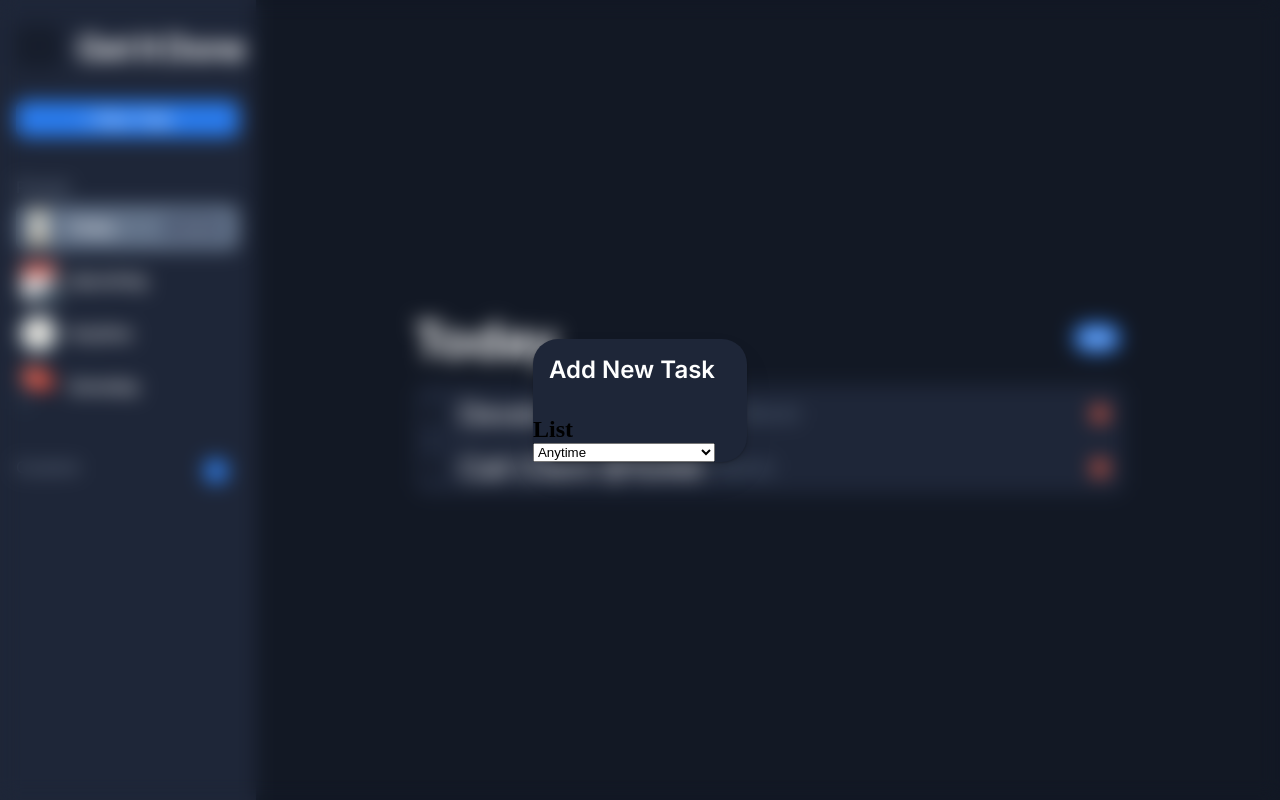
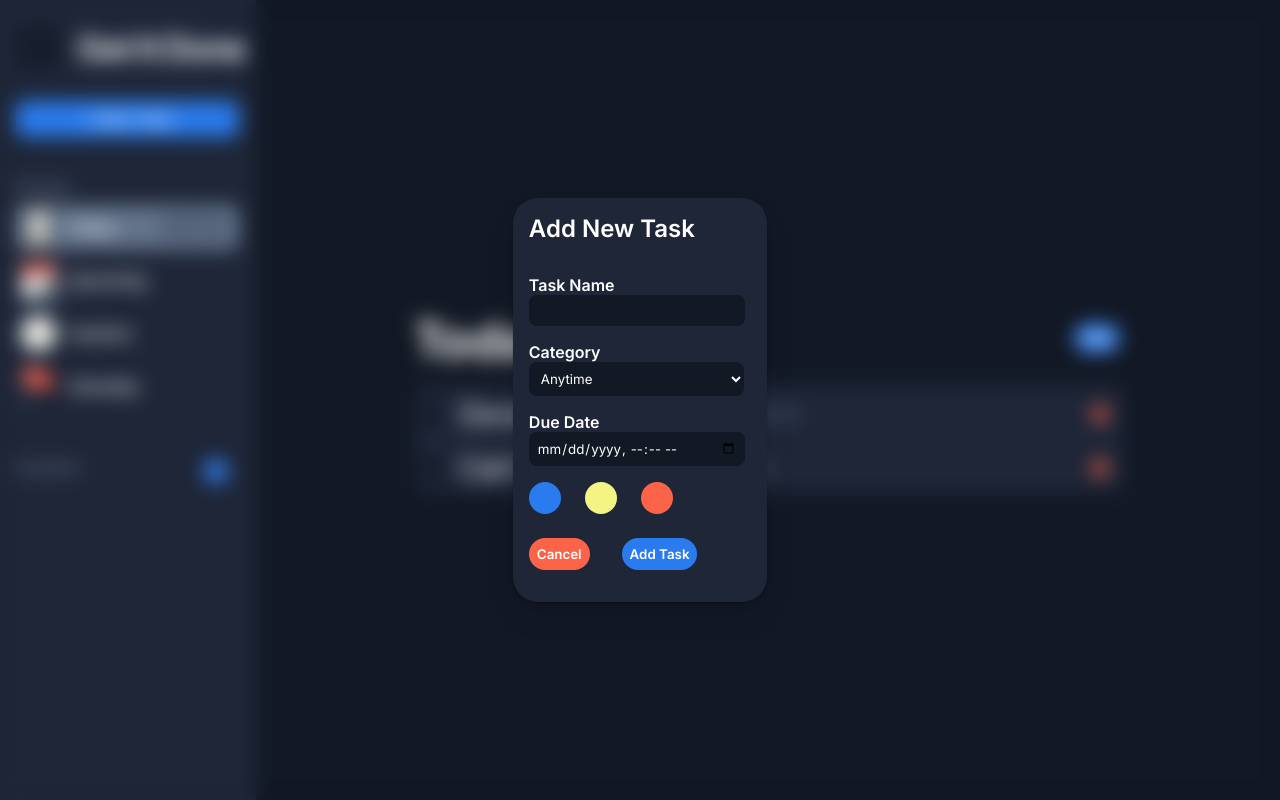
Before and after one commit to JayceDevelops/Get-It-Done, a website built with webpack: page src/template.html in a window 1280 px wide. Both pictures are taken after a click on the button "+ New Task". Built offline with nearby package versions, Linux system fonts and the light colour scheme.

Commit message:
User can now add tasks, Just need to create logic to display tasks

```diff
--- a/src/modules/rendermodal.js
+++ b/src/modules/rendermodal.js
@@ -6,6 +6,8 @@ import VacationIcon from "../assets/vacation.svg";
 import { InitSidebar } from "./init-sidebar";
 
 let selectedIcon = HomeIcon;
+
+let urgencyLevel = "noturgent";
 
 export const RenderModal = (type) => {
 
@@ -21,16 +23,29 @@ export const RenderModal = (type) => {
     const body = document.querySelector('body');
 
     if (type === "task"){
+
+        const taskDiv = document.createElement('div');
+        taskDiv.classList.add('taskdiv');
+
         modalHeading.textContent = 'Add New Task';
-        modal.appendChild(modalHeading);
+        taskDiv.appendChild(modalHeading);
+
+        const taskName = document.createElement('h2');
+        taskName.textContent = "Task Name";
+        taskDiv.appendChild(taskName);
+
+        const taskNameInput = document.createElement('input');
+        taskNameInput.id = "taskName";
+        taskDiv.appendChild(taskNameInput);
 
         const listheading = document.createElement('h2');
-        listheading.textContent = "List";
-        modal.appendChild(listheading);
+        listheading.textContent = "Category";
+        taskDiv.appendChild(listheading);
 
         const categories = getListOfCategories();
         const dropdown = document.createElement('select');
-        modal.appendChild(dropdown);
+        dropdown.id = "categorydropdown";
+        taskDiv.appendChild(dropdown);
 
         categories.forEach((category) => {
             const option = document.createElement('option');
@@ -39,16 +54,62 @@ export const RenderModal = (type) => {
             dropdown.appendChild(option);
         });
 
-        modal.appendChild(dropdown);
+        const dueDateHeading = document.createElement('h2');
+        dueDateHeading.textContent = "Due Date";
+        taskDiv.appendChild(dueDateHeading);
+
+        const date = document.createElement('input');
+        date.type = 'datetime-local';
+        date.id = 'date';
+        taskDiv.appendChild(date);
+
+        const urgencyLevels = document.createElement('div');
+        urgencyLevels.classList.add('urgency');
+
+        const notUrgent = document.createElement('div');
+        notUrgent.classList.add('noturgent');
+        urgencyLevels.appendChild(notUrgent);
+
+        const slightUrgent = document.createElement('div');
+        slightUrgent.classList.add('slighturgent');
+        urgencyLevels.appendChild(slightUrgent);
+
+        const urgent = document.createElement('div');
+        urgent.classList.add('urgent');
+        urgencyLevels.appendChild(urgent);
+
+        taskDiv.appendChild(urgencyLevels);
+
+        const taskButtons = document.createElement('div');
+        taskButtons.classList.add('taskbuttons');
+
+        const cancelTask = document.createElement('button');
+        cancelTask.classList.add('canceltask');
+        cancelTask.textContent = "Cancel";
+        taskButtons.appendChild(cancelTask);
+
+        const addTask = document.createElement('button');
+        addTask.classList.add('addtask');
+        addTask.textContent = "Add Task";
+        taskButtons.appendChild(addTask);
+
+        taskDiv.appendChild(taskButtons);
+        modal.appendChild(taskDiv);
+
+        createCancelEvent(modalBackground, cancelTask);
+        createAddEvent(modalBackground, modal, addTask, "task");
 
         modalBackground.appendChild(modal);
         body.insertBefore(modalBackground, container);
     }
     else {
 
+        const categoryDiv = document.createElement('div');
+        categoryDiv.classList.add('categorydiv');
+
         // Heading
         modalHeading.textContent = 'Create New Category';
-        modal.appendChild(modalHeading);
+        categoryDiv.appendChild(modalHeading);
 
         // Input Heading and Text Box
         const inputDiv = document.createElement('div');
@@ -62,7 +123,7 @@ export const RenderModal = (type) => {
         input.id = 'category';
         inputDiv.appendChild(input);
 
-        modal.appendChild(inputDiv);
+        categoryDiv.appendChild(inputDiv);
 
         // Icon Chooser
         const iconDiv = document.createElement('div');
@@ -113,7 +174,7 @@ export const RenderModal = (type) => {
         });
 
 
-        modal.appendChild(iconDiv);
+        categoryDiv.appendChild(iconDiv);
 
         // Cancel and Add Button
         const buttonDiv = document.createElement('div');
@@ -129,10 +190,11 @@ export const RenderModal = (type) => {
         addButton.textContent = 'Add Category';
         buttonDiv.appendChild(addButton);
 
-        modal.appendChild(buttonDiv);
+        categoryDiv.appendChild(buttonDiv);
+        modal.appendChild(categoryDiv);
 
         createCancelEvent(modalBackground, cancelButton);
-        createAddEvent(modalBackground, modal, addButton);
+        createAddEvent(modalBackground, modal, addButton, "category");
 
         modalBackground.appendChild(modal);
         body.insertBefore(modalBackground, container);
@@ -157,10 +219,10 @@ const createCancelEvent = (container, cancel) => {
     });
 };
 
-const createAddEvent = (container, modal, add) => {
+const createAddEvent = (container, modal, add, type) => {
 
+    if (type === "category"){
         add.addEventListener("click", () => {
-
 
             let CustomCategories = localStorage.getItem('Custom');
             CustomCategories = JSON.parse(CustomCategories);
@@ -183,8 +245,38 @@ const createAddEvent = (container, modal, add) => {
 
             InitSidebar();
 
+            modal.remove()
+        });
+    }
+    else {
+        add.addEventListener("click", () => {
+            let tasks = localStorage.getItem('Tasks');
+            tasks = JSON.parse(tasks);
+
+            const taskName = document.querySelector("#taskName").value;
+
+            const dropdown = document.querySelector('#categorydropdown');
+            const dropdownvalue = dropdown.options[dropdown.selectedIndex].text;
+
+            const duedate = document.querySelector('#date').value;
+
+            const task = {
+                id: crypto.randomUUID(),
+                name: taskName,
+                category: dropdownvalue,
+                duedate: duedate,
+                urgency: urgencyLevel
+            }
+
+            tasks.push(task);
+
+            tasks = JSON.stringify(tasks);
+            localStorage.setItem('Tasks', tasks);
+
+            focusBackground(container);
             modal.remove();
         });
+    };
 };
 
 const updateImageSelectedBorder = () => {
--- a/src/styling/main.css
+++ b/src/styling/main.css
@@ -356,32 +356,33 @@ main > .tasks > .task > .urgency > .color{
                 0 4px 8px rgba(0, 0, 0, 0.12),
                 0 16px 32px rgba(0, 0, 0, 0.06);
 
-    display: grid;
-    grid-template-rows: min-content min-content min-content auto;
+    display: flex;
+    align-items: start;
+    justify-content: center;
+    flex-direction: column;
 
 }
 
-.modal > h1 {
+.modal > .categorydiv > h1 {
     font-family: var(--font-body);
     font-size: clamp(1.25rem, 4vw, 1.5rem);
     color: var(--text-primary);
     padding: 1rem 0 2rem 1rem;
-
 }
 
-.modal > div {
+.modal > .categorydiv > div {
     padding-left: 1rem;
     font-family: var(--font-body);
     color: var(--text-primary);
     font-size: clamp(0.25rem, 4vw, 0.55rem);
 }
 
-.modal > div > h2 {
+.modal > .categorydiv > div > h2 {
     font-weight: 400;
     padding-bottom: 0.5rem;
 }
 
-.modal > div > input {
+.modal > .categorydiv > div > input {
     width: 90%;
     padding: 0.5rem;
 
@@ -393,11 +394,11 @@ main > .tasks > .task > .urgency > .color{
     color: var(--text-primary);
 }
 
-.modal > .IconDiv {
+.modal > .categorydiv > .IconDiv {
     padding-top: 2rem;
 }
 
-.modal > .IconDiv > .icon {
+.modal > .categorydiv > .IconDiv > .icon {
     border-radius: 10px;
     padding: 0.15rem;
     border: 2px solid var(--color-border);
@@ -405,11 +406,11 @@ main > .tasks > .task > .urgency > .color{
     cursor: pointer;
 }
 
-.modal > .IconDiv > .home {
+.modal > .categorydiv > .IconDiv > .home {
     margin-left: 0 !important;
 }
 
-.modal > .modalbuttons {
+.modal > .categorydiv > .modalbuttons {
     padding-top: 2rem;
     display: flex;
     align-items: center;
@@ -417,7 +418,7 @@ main > .tasks > .task > .urgency > .color{
     gap: 2rem;
 }
 
-.modal > .modalbuttons > button {
+.modal > .categorydiv > .modalbuttons > button {
     margin-bottom: 2rem;
     padding: 0.5rem;
 
@@ -431,17 +432,119 @@ main > .tasks > .task > .urgency > .color{
     cursor: pointer;
 }
 
-.modal > .modalbuttons > .cancel {
+.modal > .categorydiv > .modalbuttons > .cancel {
     background-color: var(--urgent);
 }
 
-.deleteCategoryDiv {
+.modal > .taskdiv > h1 {
+    font-family: var(--font-body);
+    font-size: clamp(1.25rem, 4vw, 1.5rem);
+    color: var(--text-primary);
+    padding: 1rem 0 1rem 1rem;
+}
+
+.modal > .taskdiv > h2 {
+    padding-left: 1rem;
+    font-family: var(--font-body);
+    color: var(--text-primary);
+    font-size: clamp(0.75rem, 4vw, 1rem);
+    margin-top: 1rem;
+}
+
+.modal > .taskdiv > input#taskName {
+    width: 90%;
+    padding: 0.5rem;
+    margin-left: 1rem;
+
+    border-radius: 8px;
+    border: none;
+    outline: none;
+
+    background-color: var(--bg-main);
+    color: var(--text-primary);
+}
+
+.modal > .taskdiv > select {
+    width: 97%;
+    padding: 0.5rem;
+
+    border-radius: 8px;
+    border: none;
+    outline: none;
+
+    background-color: var(--bg-main);
+
+    font-family: var(--font-body);
+    color: var(--text-primary);
+
+    margin-left: 1rem;
+}
+
+.modal > .taskdiv > input#date {
+    margin-left: 1rem;
+    width: 90%;
+
+    padding: 0.5rem;
+
+    border-radius: 8px;
+    border: none;
+    outline: none;
+
+    font-family: var(--font-body);
+    color: var(--text-primary);
+
+    background-color: var(--bg-main);
+}
+
+.modal > .taskdiv > .urgency {
+    margin-left: 1rem;
+    margin-top: 1rem;
+    display: flex;
+    flex-direction: row;
+    gap: 1.5rem;
+}
+
+.modal > .taskdiv > .urgency > div {
+    width: 2rem;
+    height: 2rem;
+
+    border-radius: 100px;
+    background-color: var(--accent-primary);
+
+    cursor: pointer;
+}
+
+.modal > .taskdiv > .urgency > .slighturgent {
+    background-color: var(--slight-urgent);
+}
+
+.modal > .taskdiv > .urgency > .urgent {
+    background-color: var(--urgent);
+}
+
+.modal > .taskdiv > .taskbuttons {
+    margin-left: 1rem;
+    padding-top: 1.5rem;
     display: flex;
     align-items: center;
     justify-content: start;
+    gap: 2rem;
 }
 
-.deleteCategoryDiv > img {
-    width: 35px;
-    height: 35px;
+.modal > .taskdiv > .taskbuttons > button {
+    margin-bottom: 2rem;
+    padding: 0.5rem;
+
+    border: none;
+    border-radius: 100px;
+
+    font-family: var(--font-body);
+    font-weight: 700;
+    color: var(--text-primary);
+    background-color: var(--accent-primary);
+    cursor: pointer;
 }
+
+.modal > .taskdiv > .taskbuttons > .canceltask {
+    background-color: var(--urgent);
+}
```
Lines whose indentation alone changed are shown as unchanged.
